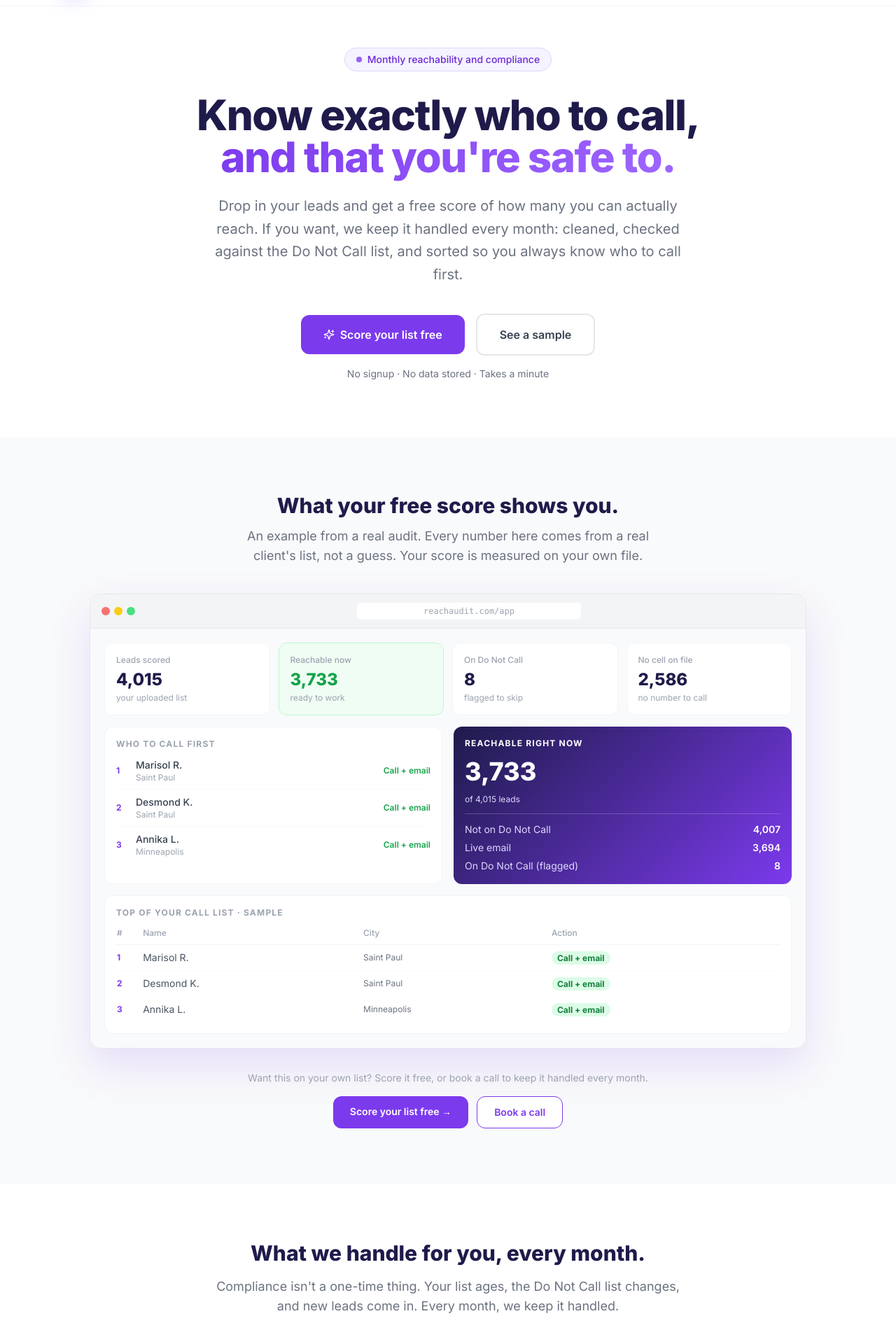
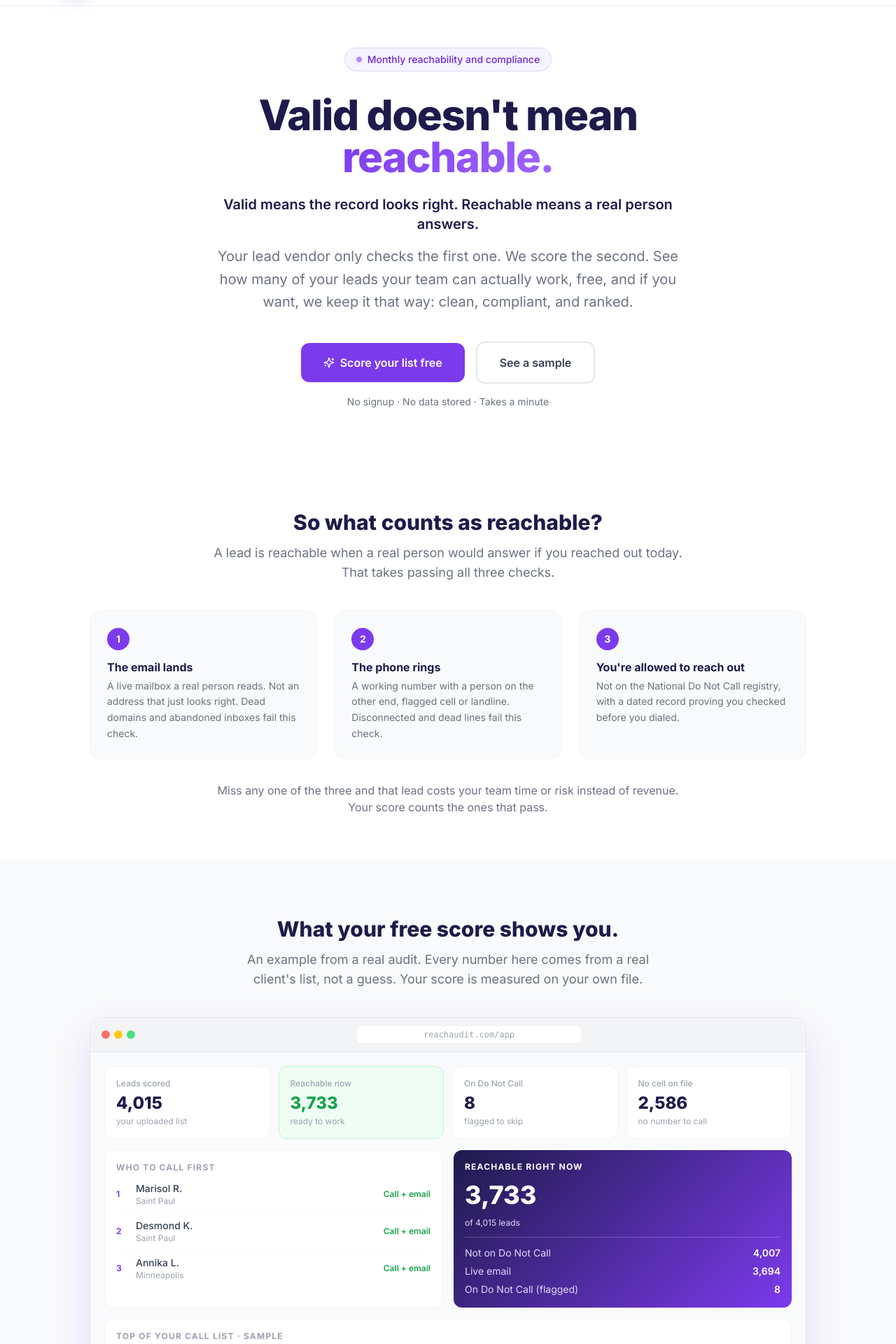
Before and after one commit to contactzen19/ContactZen-, a Next.js app in the folder frontend/: page / in a window 1280 px wide. Shown: the part 60-1980 px from the top of the page at 70% size. Built offline with nearby package versions, Linux system fonts and the light colour scheme.

Commit message:
Founder story, hero bow-tie, reachable definition, copy polish

```diff
--- a/frontend/app/layout.tsx
+++ b/frontend/app/layout.tsx
@@ -6,11 +6,11 @@ const inter = Inter({ subsets: ["latin"] });
 
 export const metadata: Metadata = {
   metadataBase: new URL("https://reachaudit.com"),
-  title: "ReachAudit | Know who to call, and that you're safe to",
+  title: "ReachAudit | Valid doesn't mean reachable",
   description:
-    "Drop in the leads you bought and get a free reachability score. We keep your list cleaned, checked against the Do Not Call list, and ranked by who to call first. Every month.",
+    "Your lead vendor says the contact is valid. We show you who you can actually reach. Free reachability score, then a clean, compliant, ranked list your team can work.",
   openGraph: {
-    title: "ReachAudit | Know who to call, and that you're safe to",
+    title: "ReachAudit | Valid doesn't mean reachable",
     description:
       "A free score of how many of your leads you can actually reach, plus a clean, compliant, ranked list kept current every month.",
     url: "https://reachaudit.com",
@@ -20,7 +20,7 @@ export const metadata: Metadata = {
   },
   twitter: {
     card: "summary_large_image",
-    title: "ReachAudit | Know who to call, and that you're safe to",
+    title: "ReachAudit | Valid doesn't mean reachable",
     description: "A free reachability score, then a clean, compliant, ranked list kept current every month.",
   },
 };
--- a/frontend/app/page.tsx
+++ b/frontend/app/page.tsx
@@ -128,7 +128,7 @@ function Hero() {
           Monthly reachability and compliance
         </div>
         <h1 className="text-5xl md:text-6xl font-extrabold text-brand-900 leading-tight tracking-tight mb-6">
-          Know exactly who to call,<br />
+          Valid doesn&apos;t mean<br />
           <span
             style={{
               background: "linear-gradient(135deg, #7C3AED, #9F67FF)",
@@ -136,11 +136,14 @@ function Hero() {
               WebkitTextFillColor: "transparent",
             }}
           >
-            and that you&apos;re safe to.
+            reachable.
           </span>
         </h1>
+        <p className="text-lg md:text-xl font-semibold text-brand-900 max-w-2xl mx-auto mb-4">
+          Valid means the record looks right. Reachable means a real person answers.
+        </p>
         <p className="text-xl text-gray-500 max-w-2xl mx-auto mb-10 leading-relaxed">
-          Drop in your leads and get a free score of how many you can actually reach. If you want, we keep it handled every month: cleaned, checked against the Do Not Call list, and sorted so you always know who to call first.
+          Your lead vendor only checks the first one. We score the second. See how many of your leads your team can actually work, free, and if you want, we keep it that way: clean, compliant, and ranked.
         </p>
         <div className="flex flex-col sm:flex-row items-center justify-center gap-4">
           <Link
@@ -159,6 +162,55 @@ function Hero() {
         </div>
         <p className="text-sm text-gray-500 mt-4">
           No signup · No data stored · Takes a minute
+        </p>
+      </div>
+    </section>
+  );
+}
+
+function ReachableDefinition() {
+  const checks = [
+    {
+      n: 1,
+      title: "The email lands",
+      desc: "A live mailbox a real person reads. Not an address that just looks right. Dead domains and abandoned inboxes fail this check.",
+    },
+    {
+      n: 2,
+      title: "The phone rings",
+      desc: "A working number with a person on the other end, flagged cell or landline. Disconnected and dead lines fail this check.",
+    },
+    {
+      n: 3,
+      title: "You're allowed to reach out",
+      desc: "Not on the National Do Not Call registry, with a dated record proving you checked before you dialed.",
+    },
+  ];
+
+  return (
+    <section className="py-16 px-6 bg-white">
+      <div className="max-w-5xl mx-auto">
+        <div className="text-center mb-10">
+          <h2 className="text-3xl font-extrabold text-brand-900 mb-3">
+            So what counts as reachable?
+          </h2>
+          <p className="text-gray-500 text-lg max-w-2xl mx-auto">
+            A lead is reachable when a real person would answer if you reached out today. That takes passing all three checks.
+          </p>
+        </div>
+        <div className="grid grid-cols-1 md:grid-cols-3 gap-6">
+          {checks.map((c) => (
+            <div key={c.n} className="p-6 rounded-2xl bg-gray-50 border border-gray-100">
+              <div className="w-8 h-8 rounded-full bg-brand-600 text-white text-sm font-bold flex items-center justify-center mb-3">
+                {c.n}
+              </div>
+              <h3 className="font-bold text-brand-900 mb-1">{c.title}</h3>
+              <p className="text-gray-500 text-sm leading-relaxed">{c.desc}</p>
+            </div>
+          ))}
+        </div>
+        <p className="text-center text-gray-500 text-base mt-8 max-w-2xl mx-auto">
+          Miss any one of the three and that lead costs your team time or risk instead of revenue. Your score counts the ones that pass.
         </p>
       </div>
     </section>
@@ -298,7 +350,7 @@ function ProductPreview() {
         </div>
 
         <div className="text-center mt-8">
-          <p className="text-sm text-gray-400 mb-4">Want this on your own list? Score it free, or book a call to keep it handled every month.</p>
+          <p className="text-sm text-gray-400 mb-4">Want this on your own list? Score it free, or book a call to keep it handled.</p>
           <div className="flex flex-col sm:flex-row gap-3 justify-center">
             <Link
               href="/app"
@@ -351,10 +403,10 @@ function MonthlySection() {
       <div className="max-w-5xl mx-auto">
         <div className="text-center mb-14">
           <h2 className="text-3xl font-extrabold text-brand-900 mb-4">
-            What we handle for you, every month.
+            Your team sells. We handle the data.
           </h2>
           <p className="text-gray-500 text-lg max-w-2xl mx-auto">
-            Compliance isn&apos;t a one-time thing. Your list ages, the Do Not Call list changes, and new leads come in. Every month, we keep it handled.
+            Dead numbers, stale emails, and Do Not Call checks should never be a salesperson&apos;s job. We take the data work off your team&apos;s plate so their day goes to people they can actually close. And because lists age and the registry changes, we keep it handled month after month.
           </p>
         </div>
         <div className="grid grid-cols-1 sm:grid-cols-2 lg:grid-cols-4 gap-6">
@@ -384,12 +436,12 @@ function HowItWorks() {
     {
       icon: ShoppingCart,
       title: "You buy the leads",
-      desc: "From SalesGenie or wherever you already buy. We don't sell leads and we don't pick your list.",
+      desc: "From wherever you already buy, or the book of contacts you already have. We don't sell leads and we don't pick your list.",
     },
     {
       icon: RefreshCw,
       title: "We handle the rest",
-      desc: "Cleaned, checked against the Do Not Call list, ranked by who to call first, and kept current every 30 days.",
+      desc: "Every email checked live, every phone flagged cell or landline, dead lines and dead inboxes pulled out. Every number runs against the Do Not Call registry with a dated record you can point to. Then the whole list gets ranked by who to call first and kept current every 30 days.",
     },
     {
       icon: Phone,
@@ -403,7 +455,7 @@ function HowItWorks() {
       <div className="max-w-5xl mx-auto">
         <div className="text-center mb-14">
           <h2 className="text-3xl font-extrabold text-brand-900 mb-4">How it works</h2>
-          <p className="text-gray-500 text-lg">You buy the leads. We do the rest, every month.</p>
+          <p className="text-gray-500 text-lg">You buy the leads. We do the rest.</p>
         </div>
         <div className="grid grid-cols-1 md:grid-cols-3 gap-8">
           {steps.map((step, i) => {
@@ -424,6 +476,48 @@ function HowItWorks() {
               </div>
             );
           })}
+        </div>
+      </div>
+    </section>
+  );
+}
+
+function WhoWeHelp() {
+  return (
+    <section className="py-20 px-6 bg-white">
+      <div className="max-w-5xl mx-auto">
+        <div className="text-center mb-14">
+          <h2 className="text-3xl font-extrabold text-brand-900 mb-4">Who we help</h2>
+          <p className="text-gray-500 text-lg max-w-2xl mx-auto">
+            Different desks, same problem: nobody has time to babysit lead data.
+          </p>
+        </div>
+        <div className="grid grid-cols-1 md:grid-cols-3 gap-6">
+          <div className="p-8 rounded-2xl bg-gray-50 border border-gray-100 flex flex-col">
+            <p className="text-xs font-bold uppercase tracking-widest text-brand-600 mb-3">
+              The owner who buys leads
+            </p>
+            <p className="text-gray-600 text-sm leading-relaxed flex-1">
+              You run the shop, take care of customers, and buy leads because there&apos;s no time to prospect. There&apos;s definitely no time to figure out which of those leads are callable, who&apos;s on the Do Not Call list, and what you can legally text. We hand you a clean, ranked, compliant list. You just call. One agency owner brought us 4,015 purchased leads; we flagged the 8 Do Not Call numbers hiding in them and handed back 3,733 she could work that same day.
+            </p>
+          </div>
+          <div className="p-8 rounded-2xl bg-gray-50 border border-gray-100 flex flex-col">
+            <p className="text-xs font-bold uppercase tracking-widest text-brand-600 mb-3">
+              The shop with a sales team
+            </p>
+            <p className="text-gray-600 text-sm leading-relaxed flex-1">
+              You&apos;ve got producers on the phones and years of contacts sitting in the CRM, and nobody knows which half of it is dead. We score the whole book for reachability, flag what&apos;s gone, and hand your data back clean enough to trust. That matters double if you&apos;re putting AI on top of your pipeline: AI on dirty data is just faster wrong answers.
+            </p>
+          </div>
+          <div className="p-8 rounded-2xl bg-brand-900 border border-brand-900 flex flex-col">
+            <p className="text-xs font-bold uppercase tracking-widest text-brand-300 mb-3">
+              Why I built this
+            </p>
+            <p className="text-brand-100 text-sm leading-relaxed flex-1">
+              I&apos;ve spent a decade in sales, and everywhere I went the CRM data was a mess and adding legit prospects to the pool was the biggest hurdle. For the last few years I lived it weekly: pull 500 plus contacts from the data enrichment companies, craft the best outreach I could, then watch 30 to 40 percent of them turn out to be dead on arrival. Time wasted, money wasted, no good solution. So I built it. ReachAudit is the referee I wished existed: independent, on your side of the table, with no leads to sell you.
+            </p>
+            <p className="text-brand-300 text-sm font-semibold mt-4">Joey Prindle, founder</p>
+          </div>
         </div>
       </div>
     </section>
@@ -611,7 +705,7 @@ function Footer() {
   return (
     <footer className="bg-brand-900 py-8 px-6 text-center">
       <p className="text-brand-400 text-sm">
-        © 2026 ReachAudit · Cleaned, compliant, and ranked. Every month. ·{" "}
+        © 2026 ReachAudit · Clean, compliant, and ranked. ·{" "}
         <a
           href="mailto:joey@reachaudit.com"
           className="hover:text-white transition-colors"
@@ -628,9 +722,11 @@ export default function LandingPage() {
     <div className="min-h-screen bg-white">
       <NavBar />
       <Hero />
+      <ReachableDefinition />
       <ProductPreview />
       <MonthlySection />
       <HowItWorks />
+      <WhoWeHelp />
       <TrustSection />
       <FAQSection />
       <CTASection />
--- a/frontend/app/pricing/page.tsx
+++ b/frontend/app/pricing/page.tsx
@@ -55,7 +55,7 @@ const DELIVERABLES = [
   {
     icon: Map,
     title: "Reachability and source",
-    desc: "Independent email and phone verification, plus which source sent the dead records. We don't sell data, so the read is honest.",
+    desc: "Independent email and phone verification, plus which source sent the dead records. We don't sell data.",
   },
 ];
 
@@ -68,7 +68,7 @@ const STEPS = [
   {
     n: 2,
     title: "We get it ready",
-    desc: "Live email check, phone info, and a Do Not Call scrub. We process it and discard it. We don't sell data, so the read is honest.",
+    desc: "Live email check, phone info, and a Do Not Call scrub. We process your file and discard it. We never keep or sell your data.",
   },
   {
     n: 3,
```
